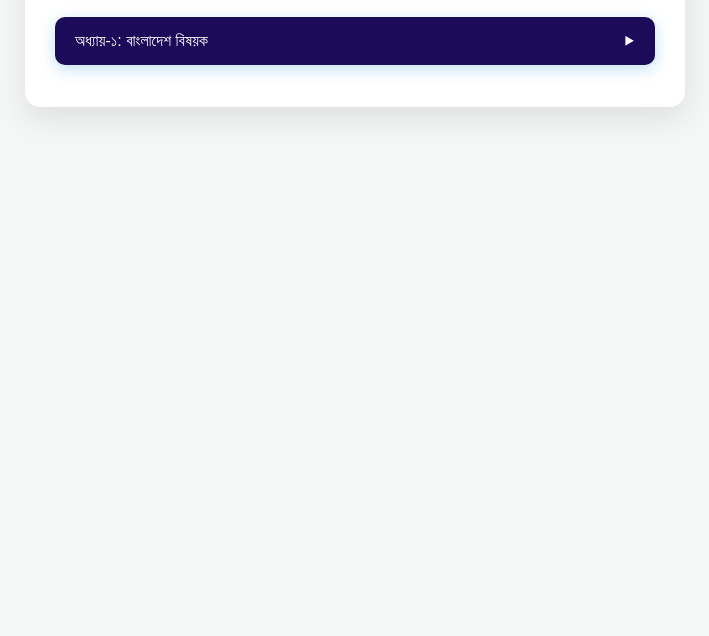
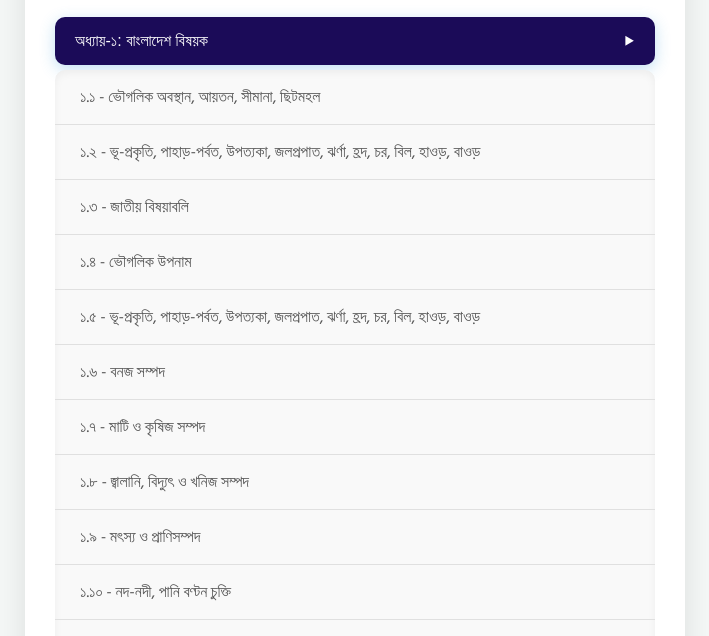
Before and after one commit to medicalprostuti/g, a plain HTML site: page index.html in a window 1280 px wide. Shown: the part 164-800 px from the top of the page, without its empty margins (285-994 px from the left). Drawn offline with Linux system fonts and the light colour scheme.

Commit message:
Update index.html

```diff
--- a/index.html
+++ b/index.html
@@ -82,7 +82,7 @@
       .dropdown-content {
         background-color: #f9f9f9;
         /* Hide content by default */
-        max-height: 0;
+        max-height: max-content;
         overflow: hidden;
         margin-top: 5px;
         border-radius: 10px;
```
